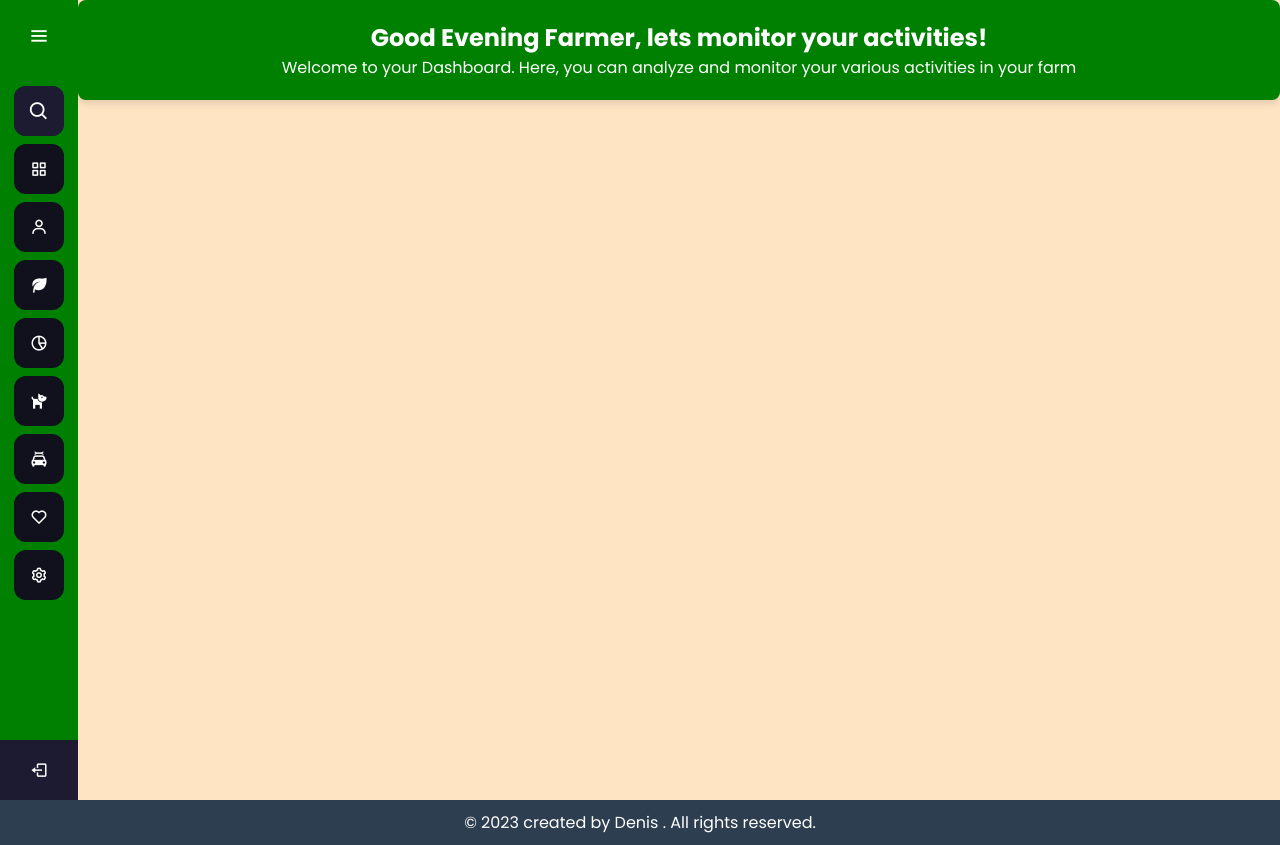
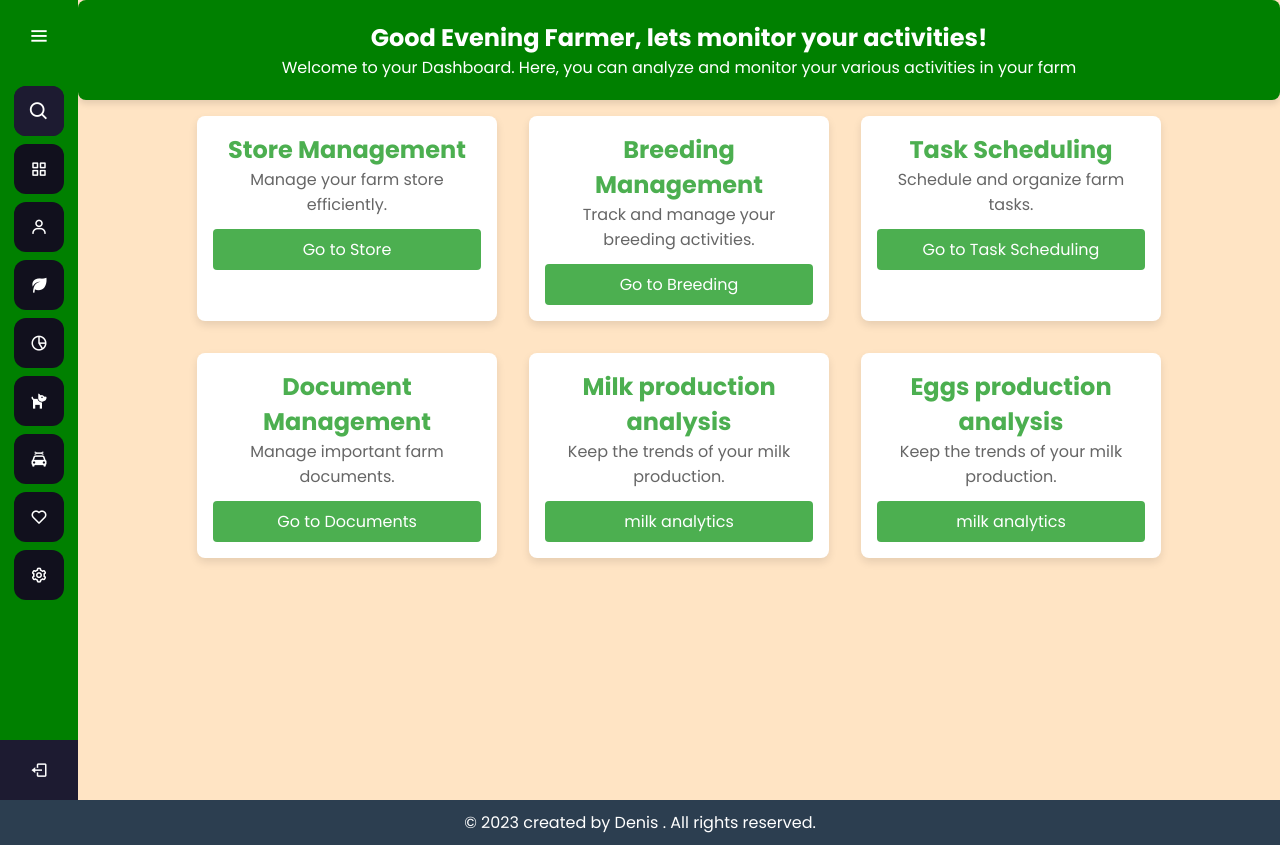
Before and after one commit to Denisganga/Farm_Management_System, a Django app: page / in a window 1280 px wide. Run offline with Django 4.2, Linux system fonts and the light colour scheme; grey boxes are pictures that could not be loaded.

Commit message:
adding milk production,egg production,task scheduling,breeding activities frontend structure

```diff
--- a/homepage/templates/homepage/home.html
+++ b/homepage/templates/homepage/home.html
@@ -275,6 +275,68 @@
         bottom: 0;
         width: 100%;
       }
+
+
+
+
+
+
+
+      /* Style for the card container */
+      .card-container {
+        display: flex;
+        flex-wrap: wrap; /* Allow cards to wrap to the next line */
+        justify-content: center;
+      }
+
+      /* Style for the card */
+      .card {
+        box-shadow: 0 4px 8px rgba(0, 0, 0, 0.1);
+        transition: 0.3s;
+        width: 300px;
+        margin: 16px;
+        padding: 16px;
+        border-radius: 8px;
+        background-color: #fff;
+        text-align: center;
+      }
+
+      /* Style for the card title */
+      .card h2 {
+        color: #4CAF50; /* Green color for a farm-related theme */
+      }
+
+      /* Style for the card content */
+      .card p {
+        color: #666;
+      }
+
+      /* Style for the card links */
+      .card a {
+        display: block;
+        margin-top: 12px;
+        padding: 8px 12px;
+        background-color: #4CAF50;
+        color: #fff;
+        text-decoration: none;
+        border-radius: 4px;
+        transition: background-color 0.3s;
+      }
+
+      /* Hover effect for the card links */
+      .card a:hover {
+        background-color: #45a049;
+      }
+
+      /* Hover effect for the card */
+      .card:hover {
+        box-shadow: 0 8px 16px rgba(0, 0, 0, 0.2);
+      }
+
+
+
+
+
     </style>
   </head>
   <body>
@@ -393,6 +455,63 @@
           various activities in your farm
         </p>
       </div>
+
+
+
+  <!-- Cards container -->
+  <div class="card-container">
+
+    <!-- Card 1 -->
+    <div class="card">
+      <h2>Store Management</h2>
+      <p>Manage your farm store efficiently.</p>
+      <a href="#">Go to Store</a>
+    </div>
+
+    <!-- Card 2 -->
+    <div class="card">
+      <h2>Breeding Management</h2>
+      <p>Track and manage your breeding activities.</p>
+      <a href="#">Go to Breeding</a>
+    </div>
+
+    <!-- Card 3 -->
+    <div class="card">
+      <h2>Task Scheduling</h2>
+      <p>Schedule and organize farm tasks.</p>
+      <a href="#">Go to Task Scheduling</a>
+    </div>
+
+    <!-- Card 4 -->
+    <div class="card">
+      <h2>Document Management</h2>
+      <p>Manage important farm documents.</p>
+      <a href="#">Go to Documents</a>
+    </div>
+
+    <!-- Card 5 -->
+    <div class="card">
+      <h2>Milk production analysis</h2>
+      <p>Keep the trends of your milk production.</p>
+      <a href="#">milk analytics</a>
+
+
+    </div>
+
+        <!-- Card 6 -->
+        <div class="card">
+          <h2>Eggs production analysis</h2>
+          <p>Keep the trends of your milk production.</p>
+          <a href="#">milk analytics</a>
+
+
+        </div>
+
+  </div>
+
+
+
+
     </section>
     <!-- partial -->
     <script>
```
